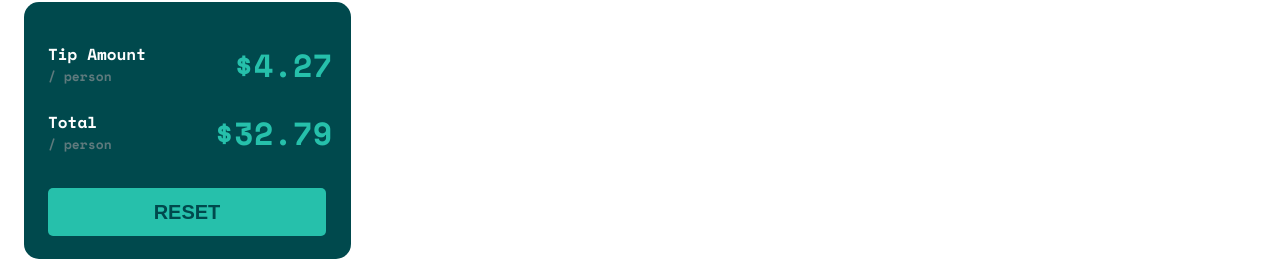
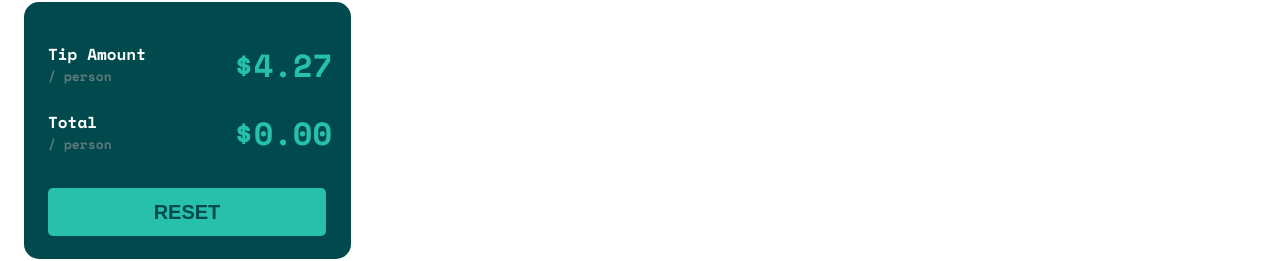
Before and after one commit to JCDMeira/16-tip-calculator, a React (Create React App) app: page / in a window 1280 px wide. Shown: the part 557-818 px from the top of the page. Built offline with nearby package versions, Linux system fonts and the light colour scheme.

Commit message:
Add: rules for splitCalc

```diff
--- a/src/assets/Contexts/TotalContext.js
+++ b/src/assets/Contexts/TotalContext.js
@@ -6,13 +6,20 @@ const TotalContext = createContext();
 
 const TotalProvider = ({ children }) => {
   const [billValue, setBillValue] = useState(0);
+  const [total, setTotal] = useState(0);
+
+  console.log();
 
   useEffect(() => {
-    console.log(billValue);
+    if (billValue !== 0 && !isNaN(billValue)) {
+      setTotal(parseFloat(billValue).toFixed(2));
+    } else {
+      setTotal('0.00');
+    }
   }, [billValue]);
 
   return (
-    <TotalContext.Provider value={{ billValue, setBillValue }}>
+    <TotalContext.Provider value={{ billValue, setBillValue, total, setTotal }}>
       {children}
     </TotalContext.Provider>
   );
--- a/src/assets/components/SplitCalc/index.jsx
+++ b/src/assets/components/SplitCalc/index.jsx
@@ -1,10 +1,13 @@
 /* eslint-disable no-unused-vars */
 import React from 'react';
+import { TotalConsumer } from '../../Contexts/TotalContext';
 import { Button } from '../Button';
 
 import { SplitConteiner } from './style';
 
 function SplitCalc() {
+  const { total } = TotalConsumer();
+
   return (
     <SplitConteiner>
       <div className="amount">
@@ -23,7 +26,7 @@ function SplitCalc() {
           <span>/ person</span>
         </div>
         <div className="valueAmount">
-          <span>$32.79</span>
+          <span>${total}</span>
         </div>
       </div>
 
```
